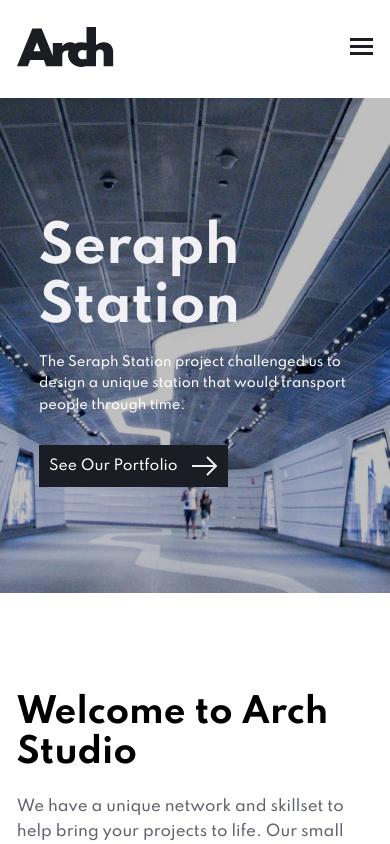
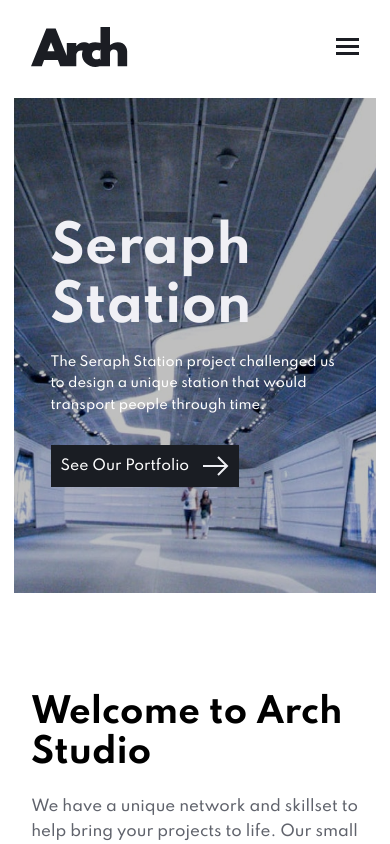
Before and after one commit to remilekun-hub/arch-studios, a React (Create React App) app: page / in a window 390 px wide. Shown: the top 844 px of the page. Built offline with nearby package versions, Linux system fonts and the light colour scheme.

Commit message:
everything large

```diff
--- a/src/index.css
+++ b/src/index.css
@@ -77,10 +77,6 @@ p {
   .page-directory {
     display: none;
   }
-  body {
-    padding: 0 1.2rem;
-    overflow: hidden;
-  }
 }
 @media screen and (max-width:976px) {
   .page-directory {
--- a/src/styles/Navbar.css
+++ b/src/styles/Navbar.css
@@ -77,7 +77,7 @@ nav::after {
         width: calc(100% + 10vw);
         padding: 60px 0 60px 40px;
         transition: .4s ease-in-out;
-        z-index: 5;
+        z-index: 15;
     }
     .mobile-nav ul li{
         margin-bottom: 1.2rem;
```
